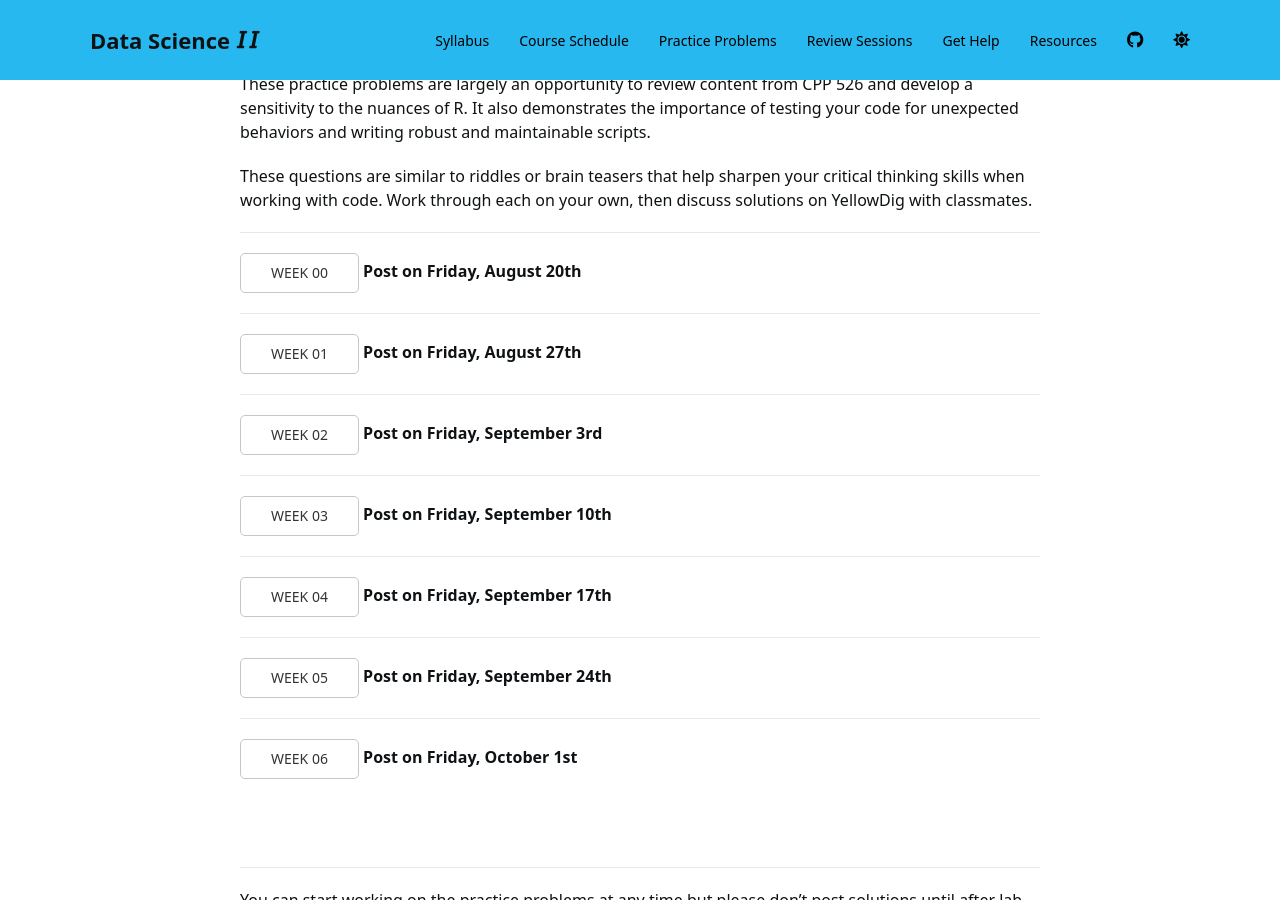
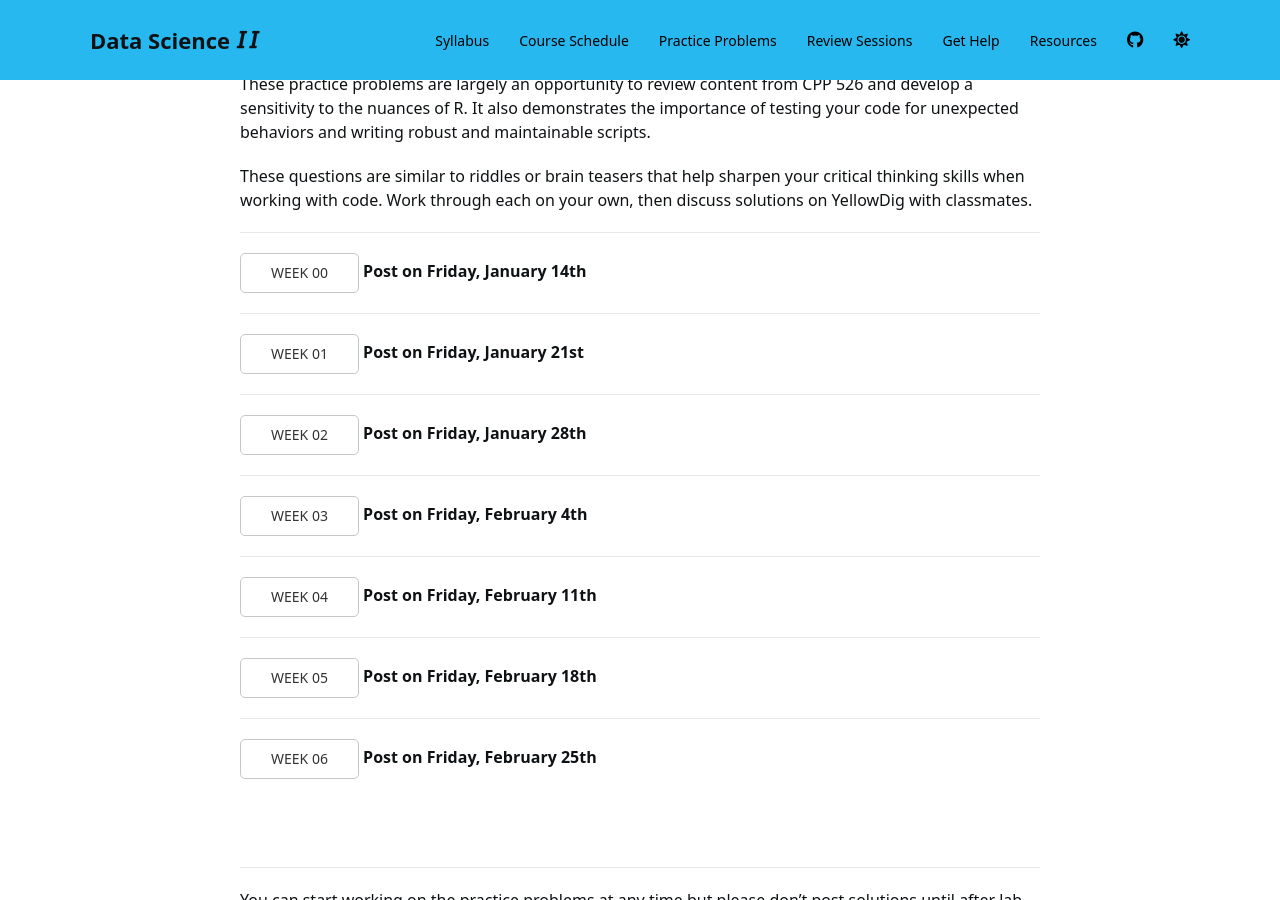
Before and after one commit to Watts-College/cpp-527-spr-2022, a Jekyll site: the page built from practice.md, in a window 1280 px wide and 900 px high, scrolled down 240 px. Built offline with Jekyll 4.4.1, drawn with Linux system fonts in a browser that asks for light colours; nearby versions of some CDN libraries; a script bundle is joined from its source files by our own code; library files that are not in the unit come from our copies; a style sheet for code colours, icons or effects is not loaded.

Commit message:
Update practice.md

```diff
--- a/practice.md
+++ b/practice.md
@@ -2,13 +2,13 @@
 layout: default
 
 yellowdig:
-  post-00: 'Friday, August 20th'
-  post-01: 'Friday, August 27th'
-  post-02: 'Friday, September 3rd'
-  post-03: 'Friday, September 10th'
-  post-04: 'Friday, September 17th'
-  post-05: 'Friday, September 24th'
-  post-06: 'Friday, October 1st'
+  post-00: 'Friday, January 14th'
+  post-01: 'Friday, January 21st'
+  post-02: 'Friday, January 28th'
+  post-03: 'Friday, February 4th'
+  post-04: 'Friday, February 11th'
+  post-05: 'Friday, February 18th'
+  post-06: 'Friday, February 25th'
 
 ---
 
```
